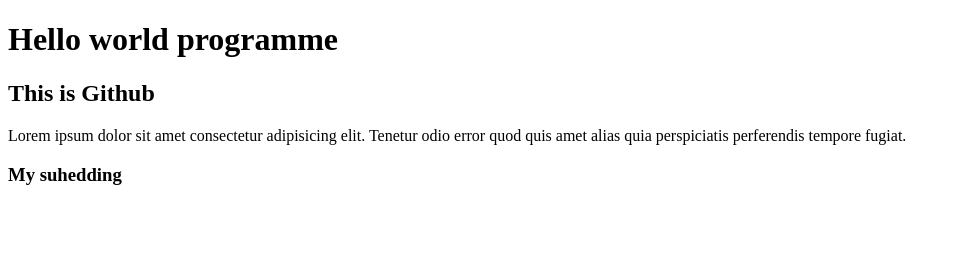
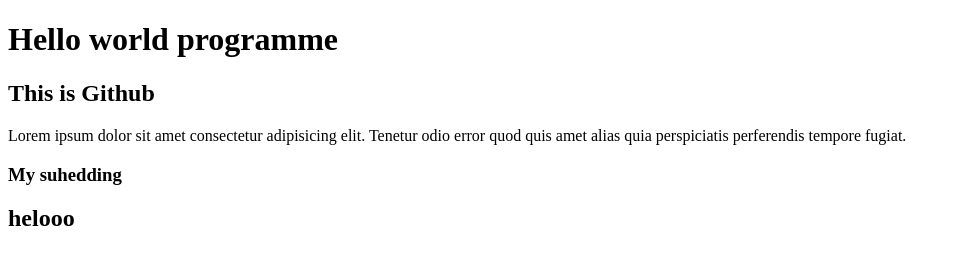
Before and after one commit to Shailaanerao/scratchProject, a plain HTML site: page index.html in a window 1280 px wide. Shown: the whole page, without its empty margins (0-956 px from the left). Drawn offline with Linux system fonts and the light colour scheme.

Commit message:
added h2 tag

```diff
--- a/index.html
+++ b/index.html
@@ -11,5 +11,7 @@
     <p>Lorem ipsum dolor sit amet consectetur adipisicing elit. Tenetur odio error quod quis amet alias quia perspiciatis perferendis tempore fugiat.</p>
 
     <h3>My suhedding</h3>
+
+    <h2>helooo</h2>
 </body>
 </html>
```
